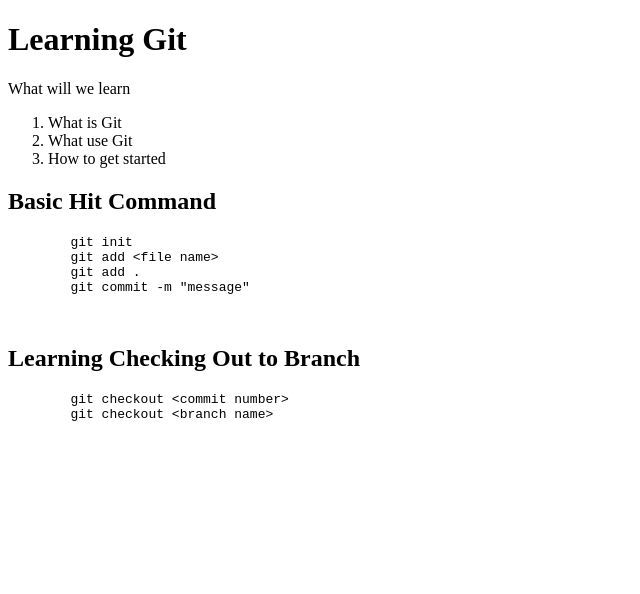
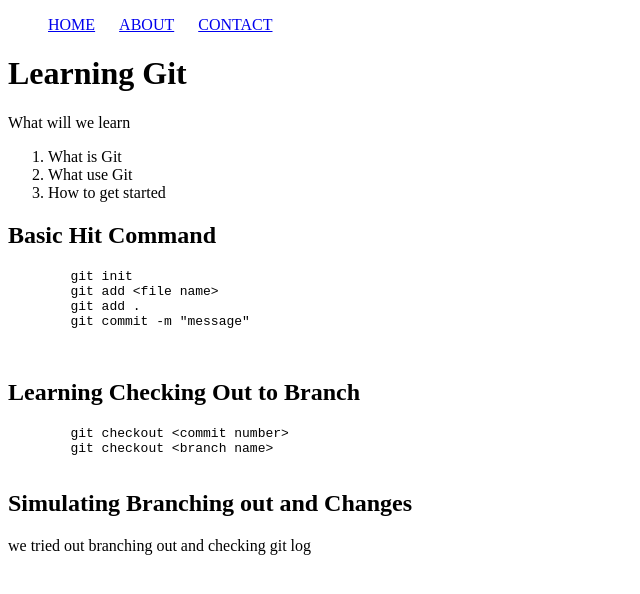
Before and after one commit to sydprogramming98/git-class, a plain HTML site: page index.html in a window 1280 px wide. Shown: the whole page, without its empty margins (0-640 px from the left). Drawn offline with Linux system fonts and the light colour scheme.

Commit message:
navigation

```diff
--- a/index.html
+++ b/index.html
@@ -4,8 +4,18 @@
     <meta charset="UTF-8">
     <meta name="viewport" content="width=device-width, initial-scale=1.0">
     <title>Learning Git</title>
+
+    <link rel="stylesheet" href="style.css">
 </head>
 <body>
+
+    <nav>
+        <ul>
+            <li><a href="index.html">HOME</a></li>
+            <li><a href="about.html">ABOUT</a></li>
+            <li><a href="contact.html">CONTACT</a></li>
+        </ul>
+    </nav>
     <h1>Learning Git</h1>
 
     <p>What will we learn</p>
@@ -33,5 +43,8 @@
         git checkout &lt;branch name&gt;
     </pre>
 
+    <h2>Simulating Branching out and Changes</h2>
+    <p>we tried out branching out and checking git log</p>
+
 </body>
 </html>
--- /dev/null
+++ b/style.css
@@ -0,0 +1,3 @@
+ul li {
+    display: inline; margin-right: 20px;
+}
```
